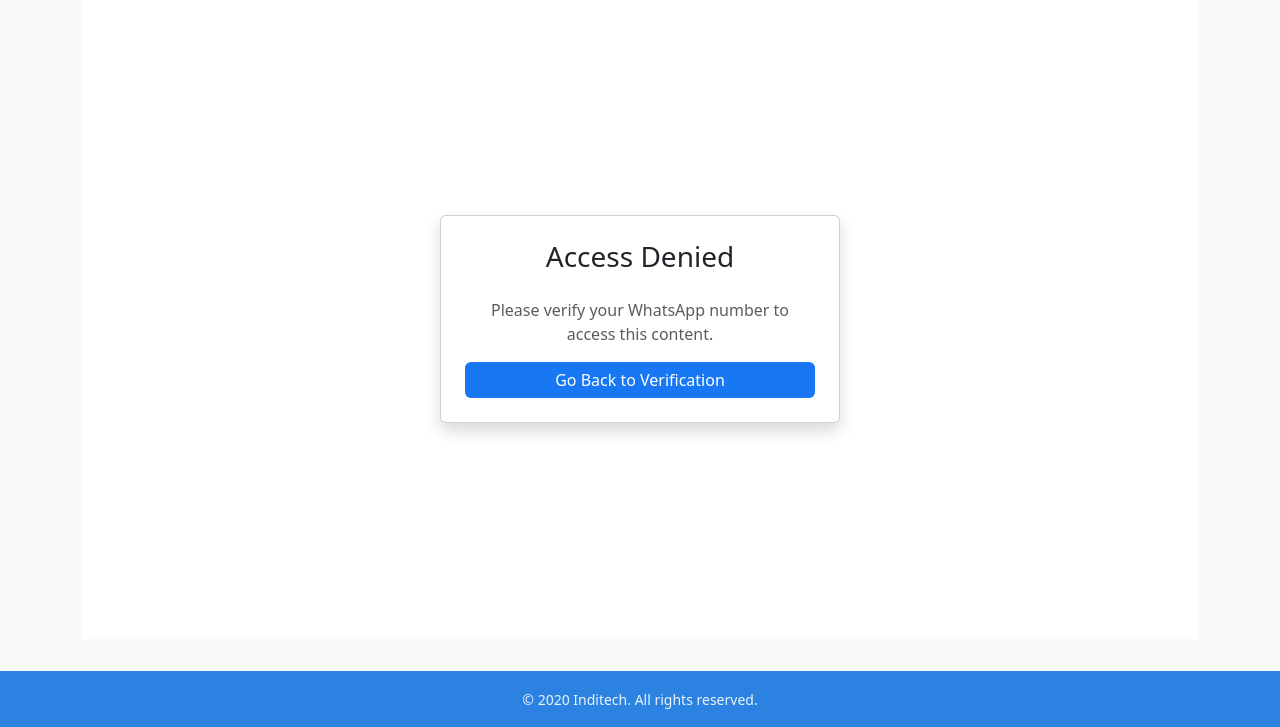
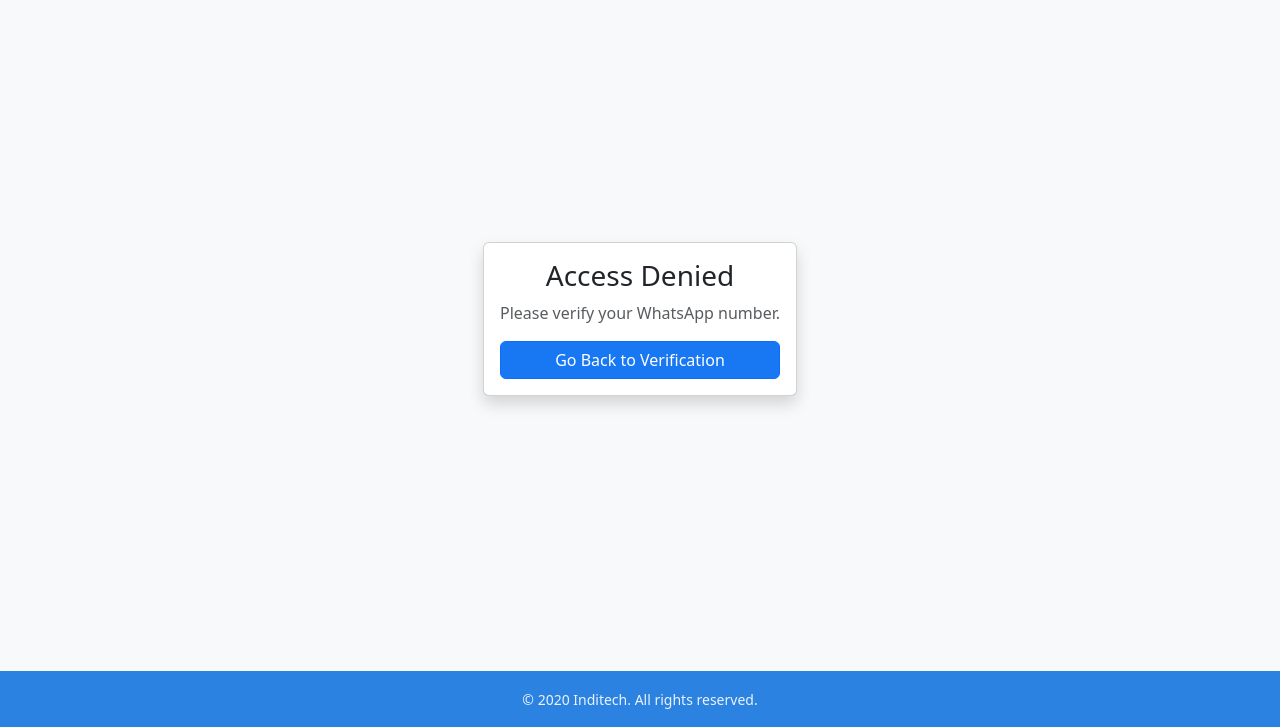
Before and after one commit to admin-masters/inclinic-education-system, a Django app: template backend/doctor_viewer/templates/doctor_viewer/doctor_collateral_view.html in a window 1280 px wide. Shown: the part 143-870 px from the top of the page. Run offline with Django 5.2, Linux system fonts and the light colour scheme; the template is opened without the code that fills it: most values are stand-ins (such as "Sample title", 1, 10 or a date in 2020); parts of the project's set-up code (start-up, migrations or seed data) failed here and were passed over; some libraries are stand-ins or nearby versions.

Commit message:
updation

```diff
--- a/backend/doctor_viewer/templates/doctor_viewer/doctor_collateral_view.html
+++ b/backend/doctor_viewer/templates/doctor_viewer/doctor_collateral_view.html
@@ -145,65 +114,25 @@
       </div>
     {% endif %}
 
-    <!-- === Webinar Section === -->
-    {% if collateral.webinar_title or collateral.webinar_url %}
-    <hr class="my-4" />
-    <div class="text-start">
-      <h5 class="mb-3">Webinar</h5>
-      <div class="card">
-        <div class="card-body">
-          <div class="d-flex justify-content-between align-items-start">
-            <div>
-              <h6 class="mb-1">
-                {{ collateral.webinar_title|default:"Learning Webinar" }}
-              </h6>
-
-              {% if collateral.webinar_date %}
-              <small class="text-muted">{{ collateral.webinar_month_year }}</small>
-              {% endif %}
-
-              {% if collateral.webinar_description %}
-              <p class="mt-2 mb-0">{{ collateral.webinar_description }}</p>
-              {% endif %}
+  </div>
 </div>
 
-            {% if collateral.webinar_url %}
-            <a
-              class="btn btn-outline-primary"
-              href="{{ collateral.webinar_url }}"
-              target="_blank"
-              rel="noopener"
-            >
-              View on DIAP
-            </a>
-            {% endif %}
-          </div>
-        </div>
-      </div>
-    </div>
-    {% endif %}
-  </div>
-</div>
 {% else %}
-<div
-  class="d-flex justify-content-center align-items-center"
-  style="min-height: 80vh; background: #fff"
->
-  <div class="card shadow" style="width: 100%; max-width: 400px">
-    <div class="card-body p-4">
-      <h3 class="text-center mb-4">Access Denied</h3>
-      <p class="text-center text-muted">
-        Please verify your WhatsApp number to access this content.
-      </p>
-      <a
-        href="{% url 'doctor_collateral_verify' %}"
+
+<div class="d-flex justify-content-center align-items-center" style="min-height: 80vh;">
+  <div class="card shadow" style="max-width: 400px;">
+    <div class="card-body text-center">
+      <h3>Access Denied</h3>
+      <p class="text-muted">Please verify your WhatsApp number.</p>
+      <a href="{% url 'doctor_collateral_verify' %}"
          class="btn btn-primary w-100"
-        style="background: #1877f2; border: none"
-      >
+         style="background: #1877f2;">
         Go Back to Verification
       </a>
     </div>
   </div>
 </div>
+
 {% endif %}
+
 {% endblock %}
```
Also changed, not shown: other parts of backend/doctor_viewer/templates/doctor_viewer/doctor_collateral_view.html (+15 -46 lines). Lines whose indentation alone changed are shown as unchanged.
